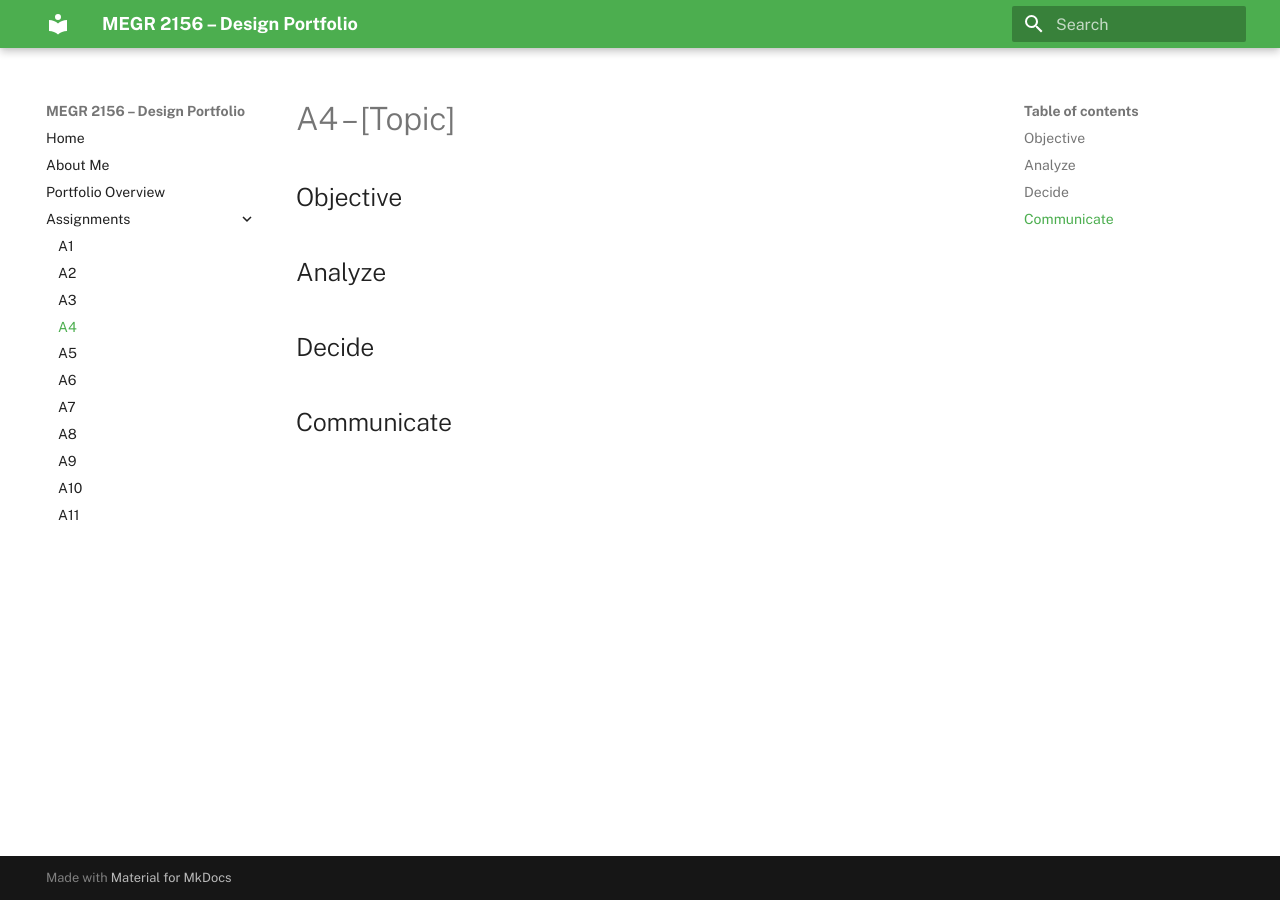
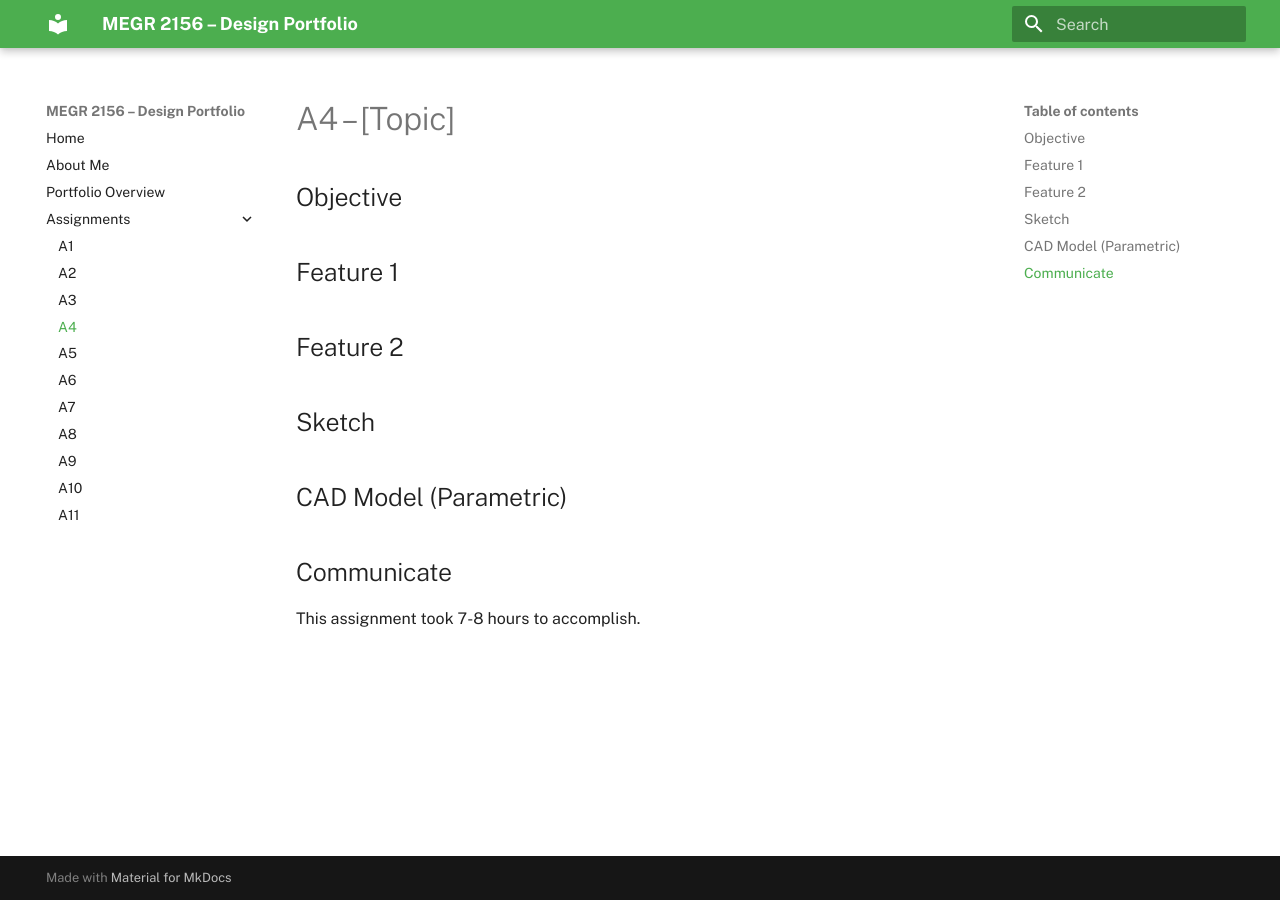
Before and after one commit to Jmswanchara/megr2156-portfolio, an MkDocs documentation site: the page built from docs/assignments/A04/index.md, in a window 1280 px wide. Built offline with MkDocs 1.6.1 and Material for MkDocs 9.7.7, drawn with Linux system fonts in a browser that asks for light colours.

Commit message:
Revise index.md to include features and CAD model
Added sections for features and CAD model in the assignment.

```diff
--- a/docs/assignments/A04/index.md
+++ b/docs/assignments/A04/index.md
@@ -3,10 +3,18 @@
 ## Objective
 
 
-## Analyze
+## Feature 1
 
 
-## Decide
+## Feature 2
+
+
+## Sketch
+
+
+## CAD Model (Parametric)
 
 
 ## Communicate
+
+This assignment took 7-8 hours to accomplish.
```
